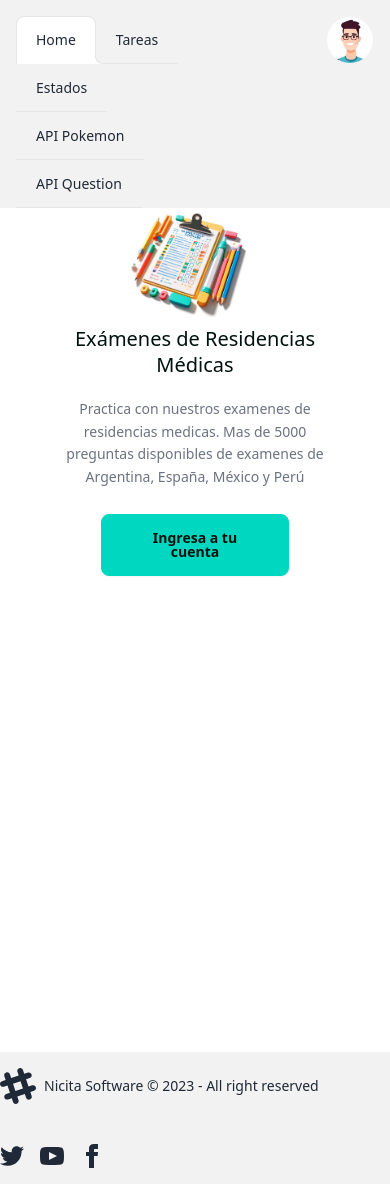
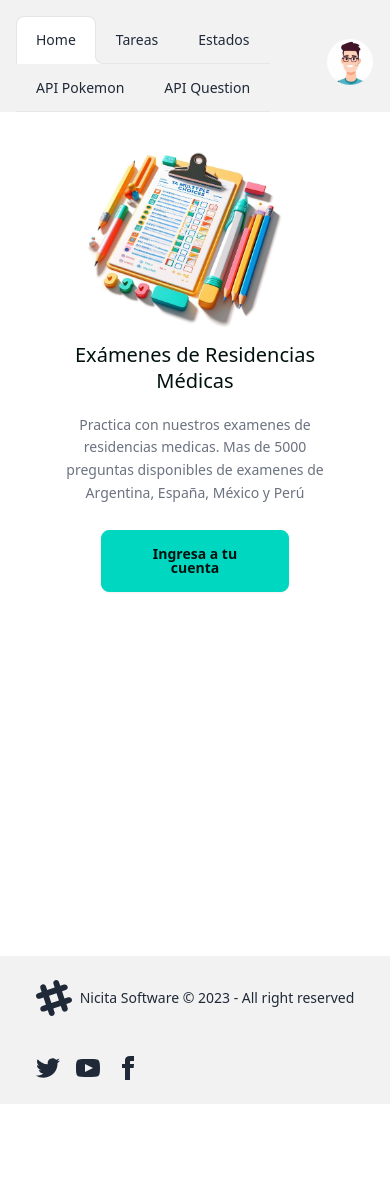
Before and after one commit to diegonicita/examenes-nextjs, a Next.js app: page / in a window 390 px wide. After the commit the page ends 1104 px from the top, so only its background shows below. Built offline with nearby package versions, Linux system fonts and the light colour scheme.

Commit message:
Improve responsiveness in home page

```diff
--- a/app/components/Footer.tsx
+++ b/app/components/Footer.tsx
@@ -7,8 +7,8 @@ export const Footer = () => {
   const pathname = usePathname()
 
   return (
-    <div className="bg-base-200 text-base-content">
-      <footer className="footer items-center pb-4 pt-4 max-w-[60rem] mx-auto">
+    <div className="bg-base-200 text-base-content py-2 px-4">
+      <footer className="footer items-center pb-4 pt-4 max-w-[60rem] mx-auto justify-center lg:justify-stretch">
         <aside className="items-center grid-flow-col">
           <svg
             width="36"
--- a/app/components/Hero.tsx
+++ b/app/components/Hero.tsx
@@ -44,7 +44,7 @@ export default function Hero() {
       <div className="w-full max-w-[75rem]">
         <section
           className="relative flex flex-col
-      items-center justify-center px-[21px]  pb-8 md:items-start md:pl-28 md:h-[550px]"
+      items-center justify-center px-[21px]  pb-8 lg:items-start lg:pl-28 md:h-[550px]"
         >
           {/* <span className="absolute left-[50%] top-[8rem]">
             {<FingerPrint />}
@@ -64,7 +64,7 @@ export default function Hero() {
             width={0}
             height={0}
             sizes="100vw"
-            className="w-[10rem] sm:w-[20rem] md:w-[25rem] lg:w-[35rem] xl:w-[45rem] 2xl:w-[45rem] h-auto md:absolute md:bottom-[-8px] md:right-[70px] bg-cover"
+            className="w-[20rem] pt-8 sm:w-[20rem] md:w-[20rem] lg:w-[35rem] xl:w-[45rem] 2xl:w-[45rem] h-auto lg:absolute md:bottom-[-8px] md:right-[70px] bg-cover"
           />
           {/* <h1
             className="text-wrap-balance text-[20px] leading-[26px]
@@ -74,7 +74,7 @@ export default function Hero() {
           </h1> */}
           <h1
             className="text-wrap-balance text-[20px] leading-[26px]
-        font-normal text-center md:text-5xl md:text-left max-w-sm"
+        font-normal text-center sm:text-3xl lg:text-5xl lg:text-left max-w-lg lg:max-w-sm"
           >
             Exámenes de Residencias Médicas
           </h1>
--- a/app/components/Nav.tsx
+++ b/app/components/Nav.tsx
@@ -8,8 +8,8 @@ export const Nav = () => {
   const pathname = usePathname()
 
   return (
-    <div className="bg-base-200 text-base-content ">
-      <nav className="px-4 pt-4 flex gap-4 sm:w-full max-w-[60rem] mx-auto text-sm">
+    <div className="bg-base-200 text-base-content">
+      <nav className="px-4 pt-4 flex gap-4 sm:w-full max-w-[60rem] mx-auto text-sm items-center justify-center">
         <div role="tablist" className="block sm:flex tabs tabs-lifted tabs-lg">
           <Link
             role="tab"
@@ -47,7 +47,7 @@ export const Nav = () => {
             API Question
           </Link>
         </div>
-        <div className="w-full text-end dropdown dropdown-end">
+        <div className="w-auto lg:w-full text-end dropdown dropdown-end">
           <label tabIndex={0} className="btn btn-ghost btn-circle avatar">
             <div className="w-14 rounded-full">
               <img alt="Icono del usuario" src="/login-icon.png" />
```
